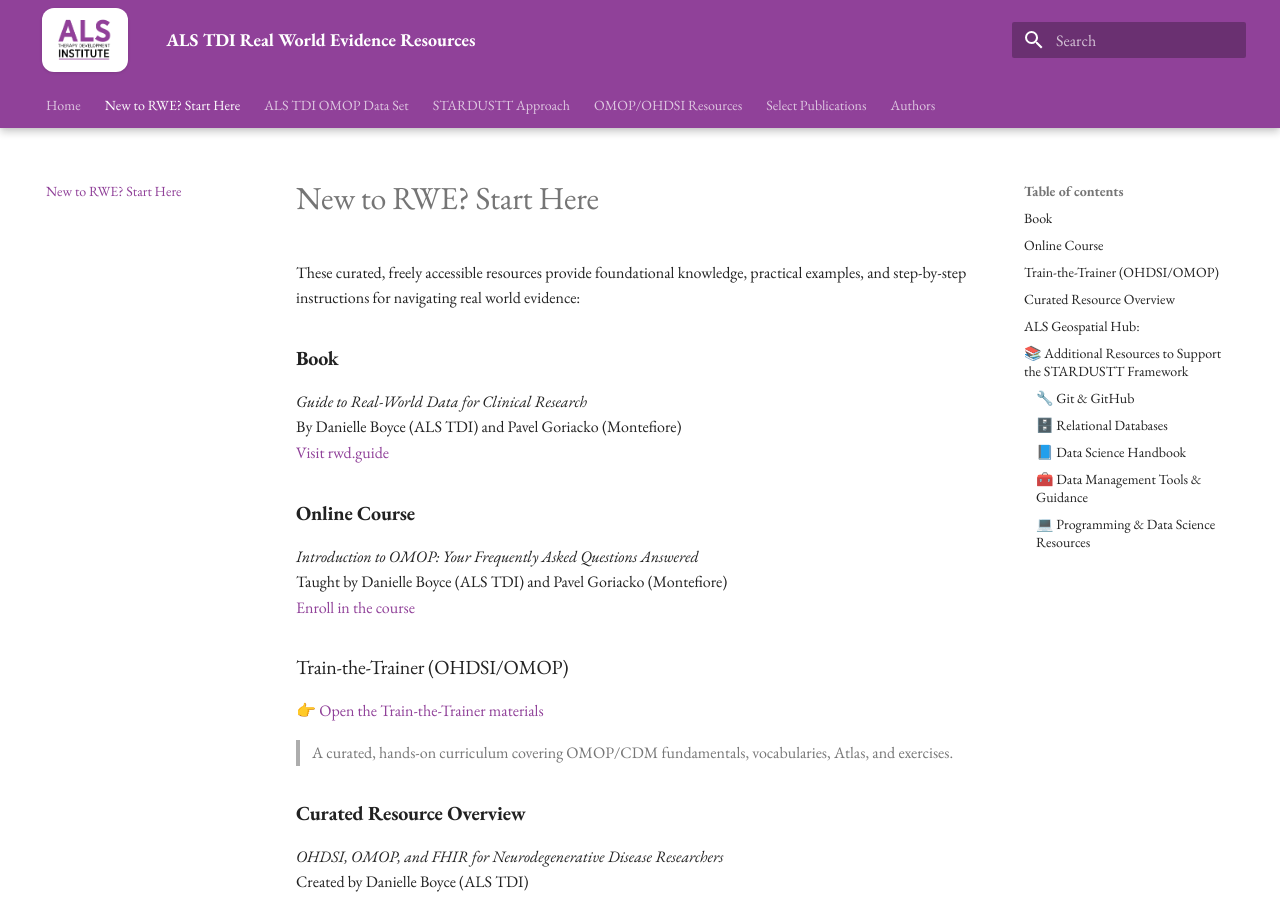
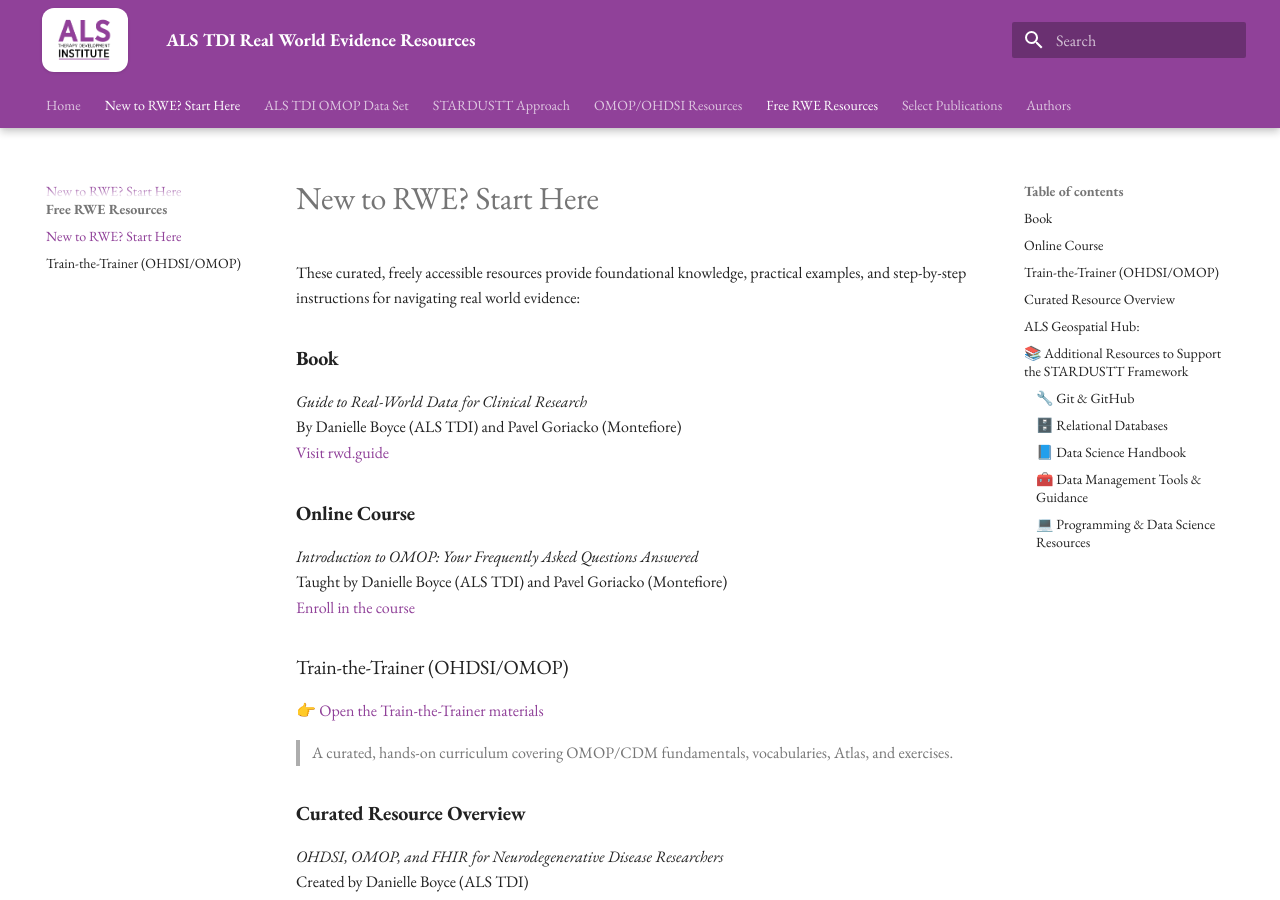
Before and after one commit to ALSTDI/ALS-RWE, an MkDocs documentation site: the page built from docs/free-rwe-resources.md, in a window 1280 px wide and 900 px high. Built offline with MkDocs 1.6.1 and Material for MkDocs 9.7.7, drawn with Linux system fonts in a browser that asks for light colours.

Commit message:
Update mkdocs.yml

```diff
--- a/mkdocs.yml
+++ b/mkdocs.yml
@@ -25,6 +25,9 @@
   - ALS TDI OMOP Data Set: als-tdi-omop-data-set.md
   - STARDUSTT Approach: stardustt-approach.md
   - OMOP/OHDSI Resources: omop-ohdsi-resources.md
+  - Free RWE Resources:
+      - Overview: free-rwe-resources.md
+      - Train-the-Trainer (OHDSI/OMOP): free-rwe-resources/train-the-trainer/index.md
   - Select Publications: select-publications.md
   - Authors: authors.md
 
```
